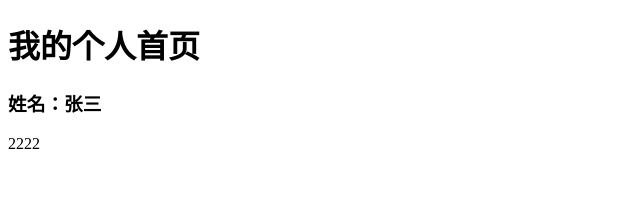
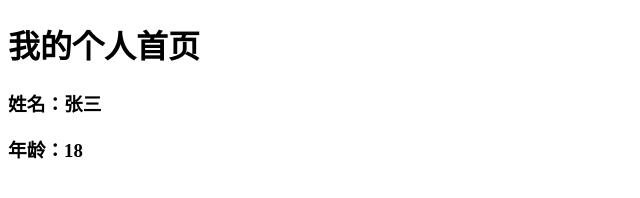
Before and after one commit to wathet/webtwo, a plain HTML site: page index.html in a window 1280 px wide. Shown: the full height of the page, 0-640 px from the left. Drawn offline with Linux system fonts and the light colour scheme.

Commit message:
Update index.html

```diff
--- a/index.html
+++ b/index.html
@@ -7,6 +7,6 @@
 	<body>
 		<h1>我的个人首页</h1>
 		<h3>姓名：张三</h3>
-2222
+		<h3>年龄：18</h3>
 	</body>
 </html>
```
